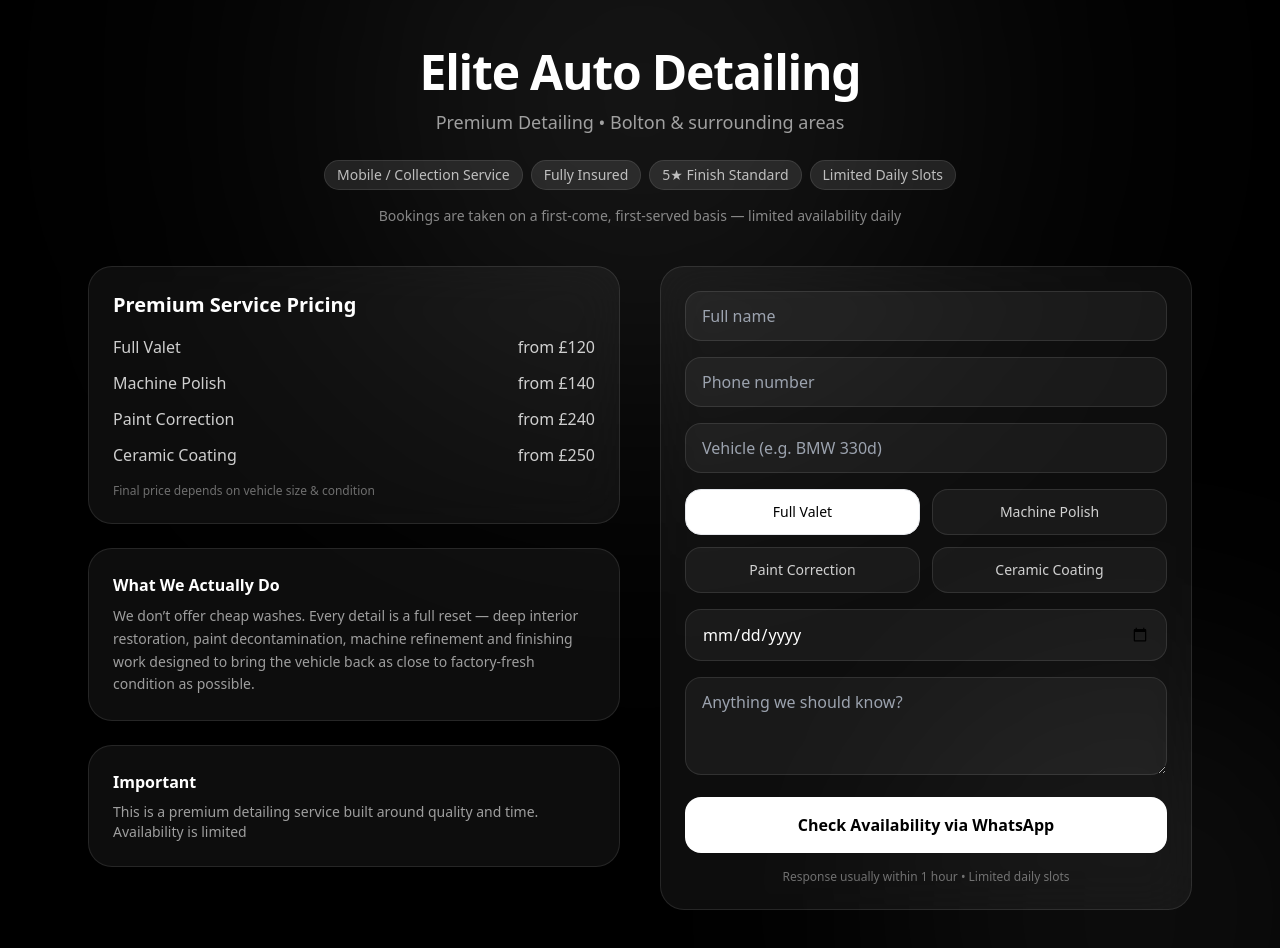
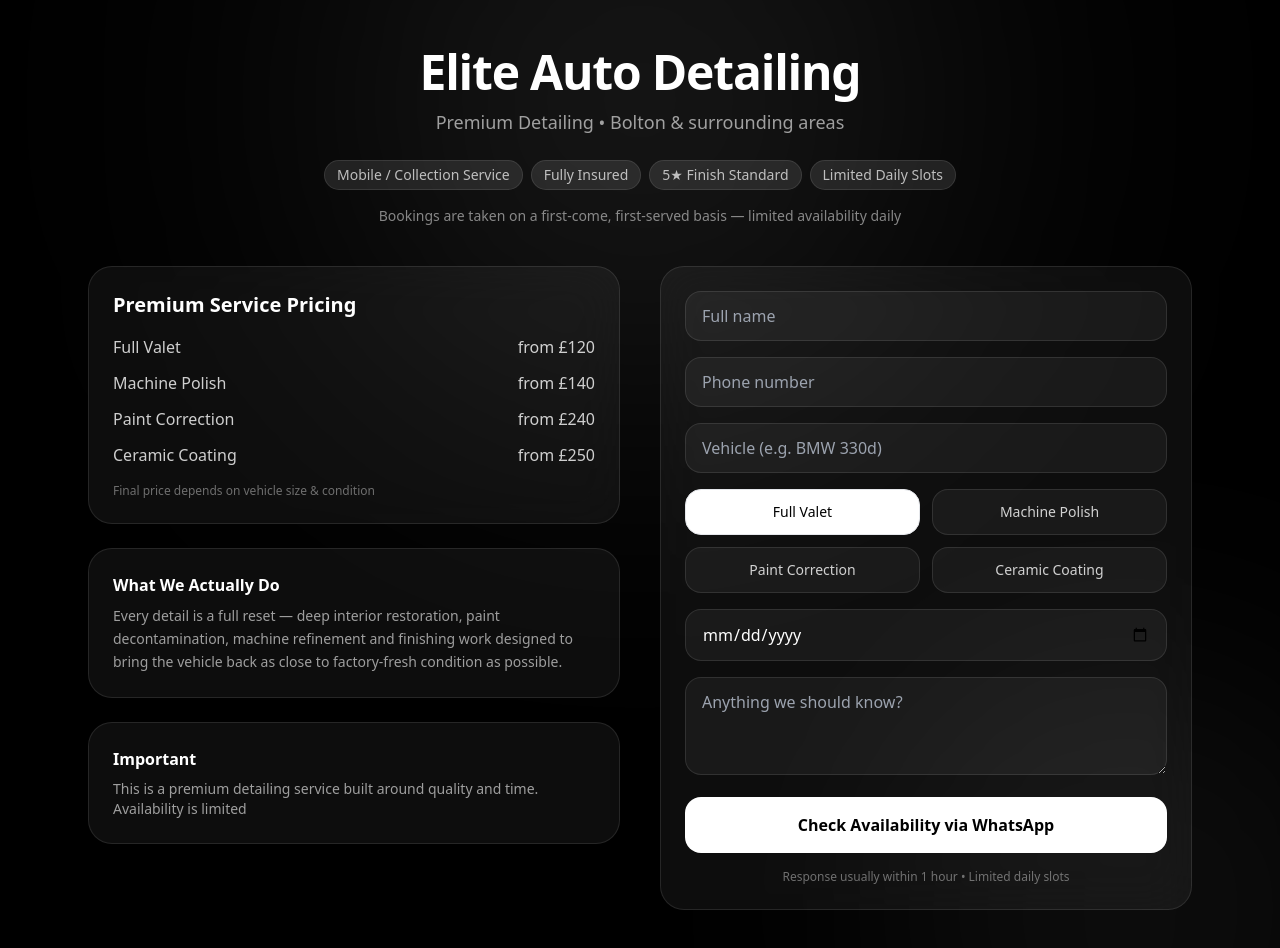
Before and after one commit to eliteautobolton/elite-auto-detailing, a Next.js app: page / in a window 1280 px wide. Shown: the top 948 px of the page. Built offline with nearby package versions, Linux system fonts and the light colour scheme.

Commit message:
Update page.js

```diff
--- a/app/page.js
+++ b/app/page.js
@@ -106,7 +106,7 @@ Notes: ${form.message}`;
             <div className="bg-white/5 border border-white/10 rounded-3xl p-6">
               <h3 className="font-semibold mb-2">What We Actually Do</h3>
               <p className="text-white/60 text-sm leading-relaxed">
-                We don’t offer cheap washes. Every detail is a full reset — deep interior
+                Every detail is a full reset — deep interior
                 restoration, paint decontamination, machine refinement and finishing work
                 designed to bring the vehicle back as close to factory-fresh condition as possible.
               </p>
```
